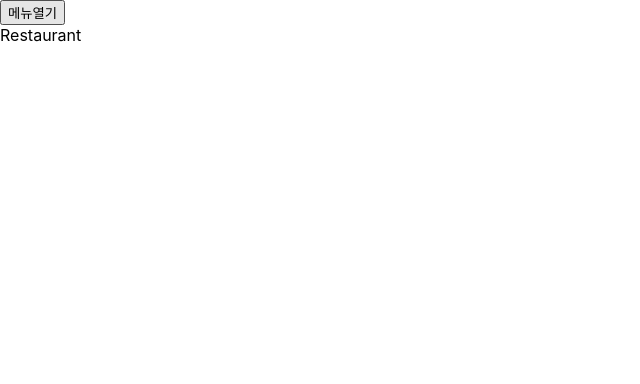
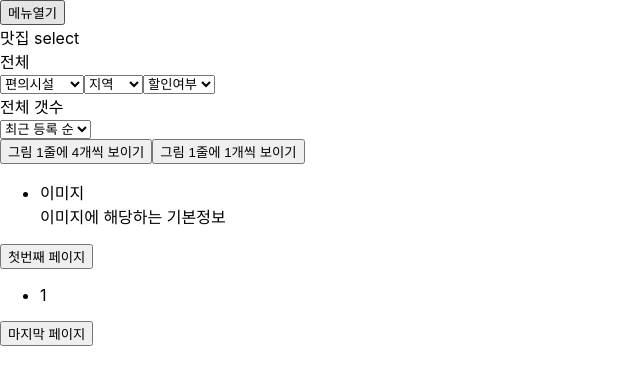
Before and after one commit to HCJIN/WhatUlsan, a React (Create React App) app in the folder src/main/frontend/: page /restaurant in a window 1280 px wide. Shown: the top 384 px of the page, without its empty margins (0-640 px from the left). Built offline with nearby package versions, Linux system fonts and the light colour scheme.

Commit message:
구도잡기

```diff
--- a/src/main/frontend/src/component/Restaurant.js
+++ b/src/main/frontend/src/component/Restaurant.js
@@ -2,7 +2,67 @@ import React from 'react'
 
 const Restaurant = () => {
   return (
-    <div>Restaurant</div>
+    <div className='restaurant-contain'>
+      <div className='restaurant-select-food'>
+        맛집 select
+      </div>
+      <div className='restaurant-main-content'>
+        <div className='restaurant-filter-food'>
+          <div>전체</div>
+          <div>
+            <select>
+              <option>편의시설</option>
+              <option>무료주차</option>
+              <option>와이파이</option>
+              <option>배달</option>
+              <option>테이크아웃</option>
+            </select>
+            <select>
+              <option>지역</option>
+              <option>중구</option>
+              <option>남구</option>
+              <option>북구</option>
+              <option>동구</option>
+              <option>울주구</option>
+            </select>
+            <select>
+              <option>할인여부</option>
+              <option>할인 O</option>
+            </select>
+          </div>
+        </div>
+        <div className='restaurant-sequence'>
+          <div>전체 갯수</div>
+          <select>
+            <option>최근 등록 순</option>
+            <option>구매 많은 순</option>
+            <option>평점 높은 순</option>
+            <option>리뷰 높은 순</option>
+          </select>
+          <div>
+            <button type='button' >그림 1줄에 4개씩 보이기</button>
+            <button type='button' >그림 1줄에 1개씩 보이기</button>
+          </div>
+        </div>
+        <div>
+          <ul>
+            <li>
+              <div>
+                <div>이미지</div>
+                <div>이미지에 해당하는 기본정보</div>
+              </div>
+            </li>
+          </ul>
+          <div>
+            <button type='button' >첫번째 페이지</button>
+            <ul>
+              <li>1</li>
+            </ul>
+            <button type='button' >마지막 페이지</button>
+          </div>
+        </div>
+      </div>
+    </div>
   )
 }
 
```
